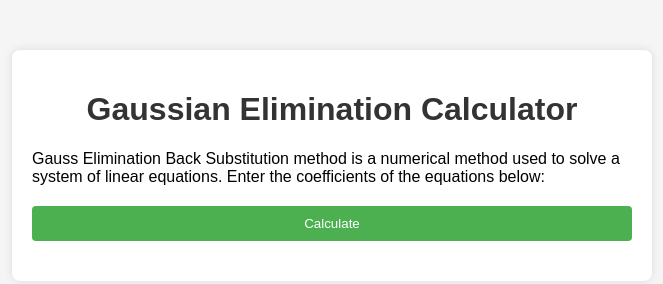
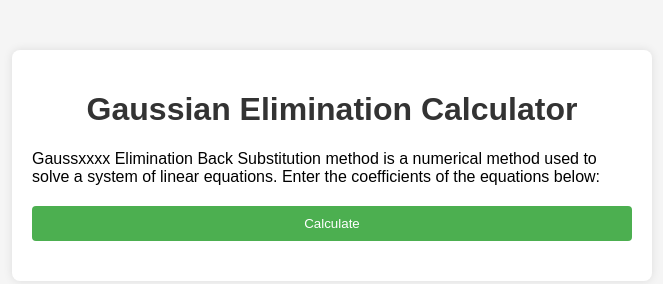
Before and after one commit to Joko15000/Joko15000.github.io, a plain HTML site: page index.html in a window 1280 px wide. Shown: the whole page, without its empty margins (308-971 px from the left). Drawn offline with Linux system fonts and the light colour scheme.

Commit message:
Update index.html

```diff
--- a/index.html
+++ b/index.html
@@ -10,7 +10,7 @@
     <div class="container">
         <h1>Gaussian Elimination Calculator</h1>
         <p>
-            Gauss Elimination Back Substitution method is a numerical method used to solve a system of linear equations. Enter the coefficients of the equations below:
+            Gaussxxxx Elimination Back Substitution method is a numerical method used to solve a system of linear equations. Enter the coefficients of the equations below:
         </p>
         <div class="matrix-input">
             <!-- Matrix input fields will be dynamically generated using JavaScript -->
```
